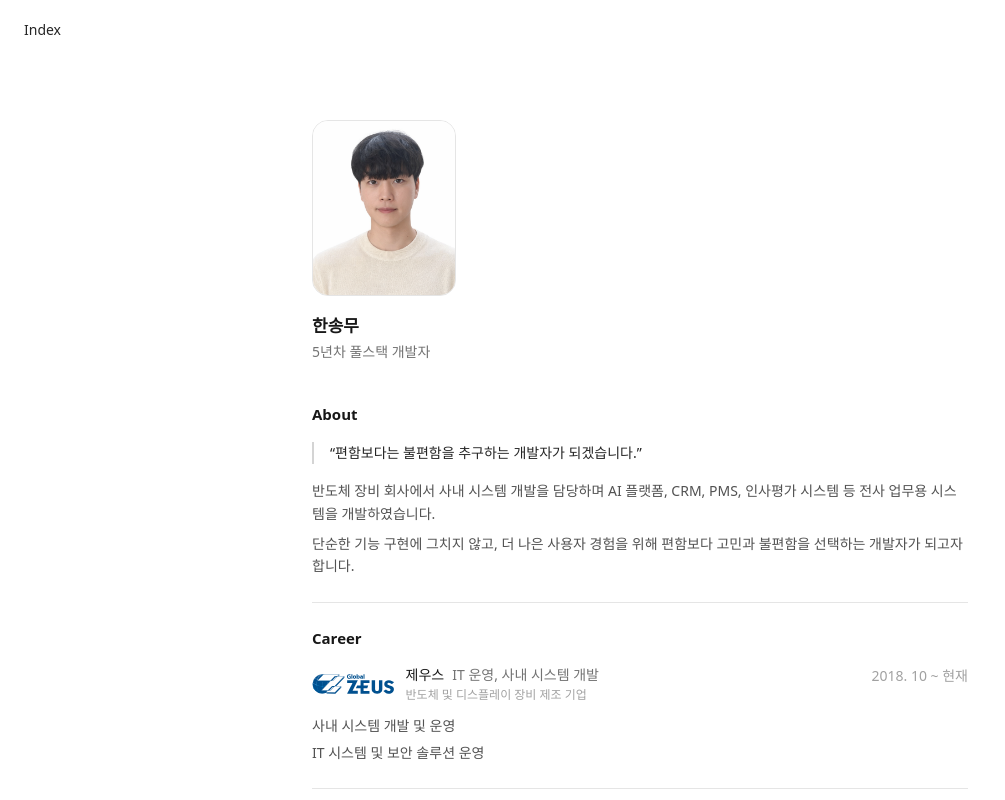
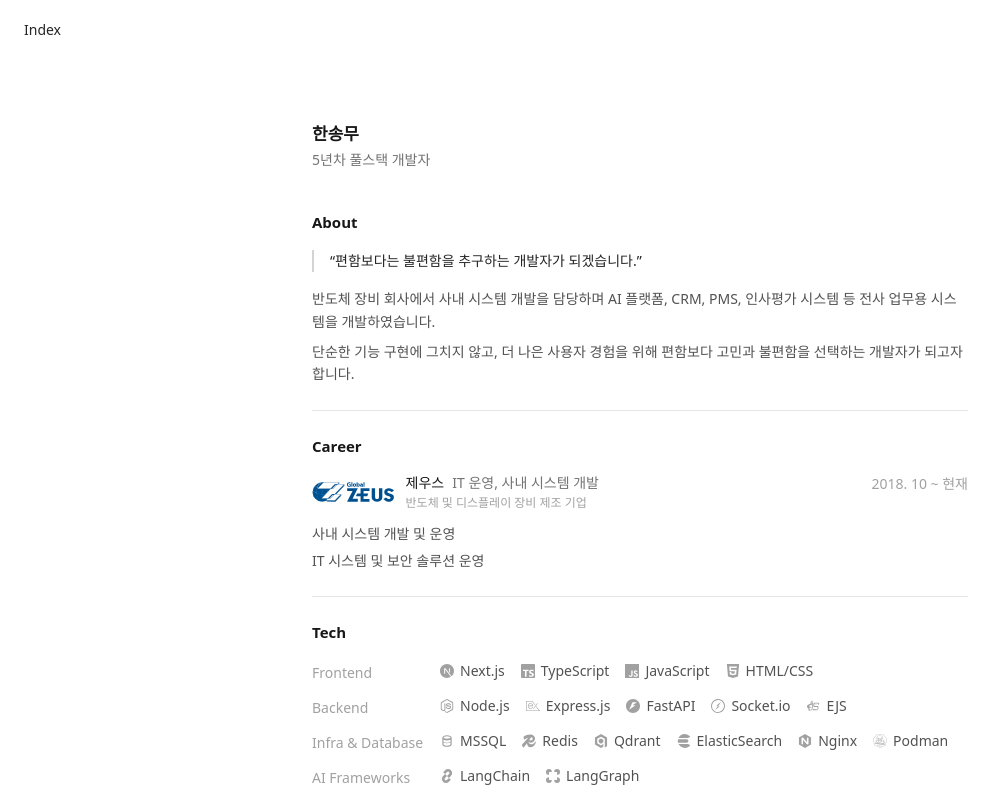
Before and after one commit to hansongmu/hansongmu.github.io, a Next.js app: page / in a window 1280 px wide. Shown: the top 800 px of the page, without its empty margins (0-1005 px from the left). Built offline with nearby package versions, Linux system fonts and the light colour scheme; a web font is replaced by a local one.

Commit message:
style(header): 소개 상단의 프로필 사진을 걷어낸다

```diff
--- a/src/components/Header.tsx
+++ b/src/components/Header.tsx
@@ -5,12 +5,6 @@ export function Header() {
   return (
     <FadeIn>
       <header className="pt-16">
-        {/* 정적 export: next/image 대신 일반 img 사용 */}
-        <img
-          src="/profile.png"
-          alt={`${profile.name} 프로필 사진`}
-          className="mb-4 h-44 w-36 rounded-2xl border border-neutral-200 object-cover object-[center_30%]"
-        />
         <h1 className="text-[17px] font-bold leading-[1.7] text-neutral-900">
           {profile.name}
         </h1>
```
